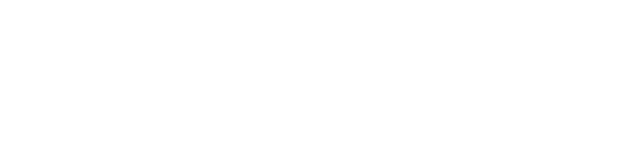
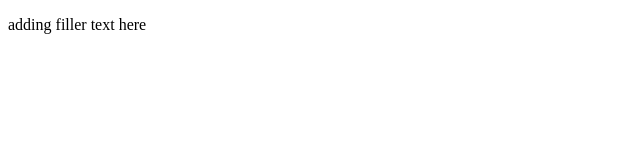
Before and after one commit to lekhakachoria/branch-exercise, a plain HTML site: page index.html in a window 1280 px wide. Shown: the whole page, without its empty margins (0-640 px from the left). Drawn offline with Linux system fonts and the light colour scheme.

Commit message:
adding filler text

```diff
--- a/index.html
+++ b/index.html
@@ -6,5 +6,7 @@
     <meta name="viewport" content="width=device-width, initial-scale=1.0" />
     <title>Document</title>
   </head>
-  <body></body>
+  <body>
+    <p>adding filler text here</p>
+  </body>
 </html>
```
